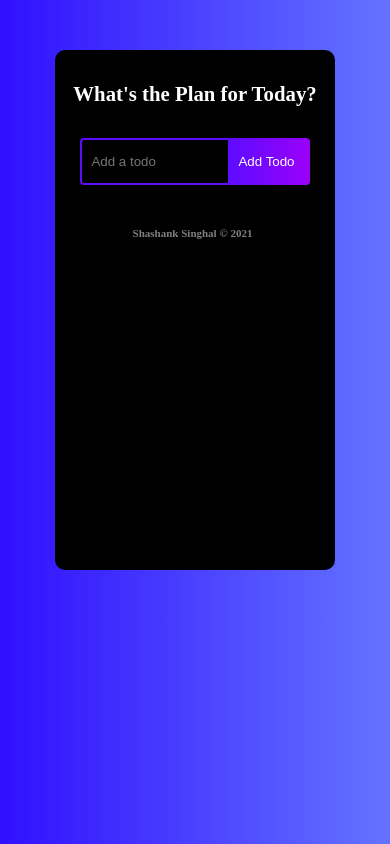
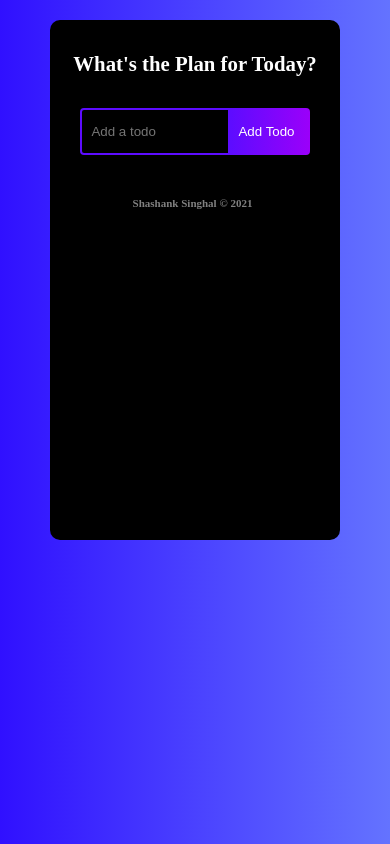
Before and after one commit to sha-shank-883/todo-app, a React (Create React App) app: page / in a window 390 px wide. Built offline with nearby package versions, Linux system fonts and the light colour scheme.

Commit message:
width 290 and margin 20px

```diff
--- a/src/App.css
+++ b/src/App.css
@@ -209,11 +209,11 @@
       /* display: flex; */
       /* flex-direction: column; */
       /* justify-content: start; */
-      width: 280px;
+      width: 290px;
       min-height: 520px;
       background: black;
       text-align: center;
-      margin: 50px auto;
+      margin: 20px auto;
       border-radius: 10px;
       padding-bottom: 20px;
 
```
